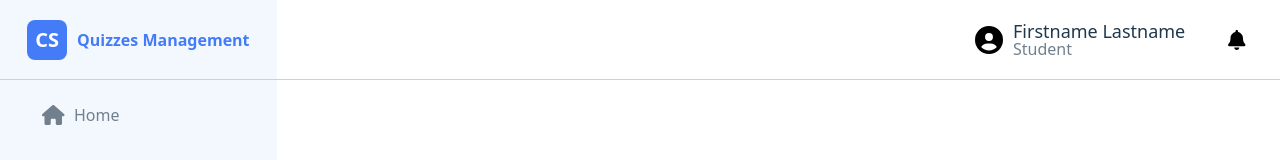
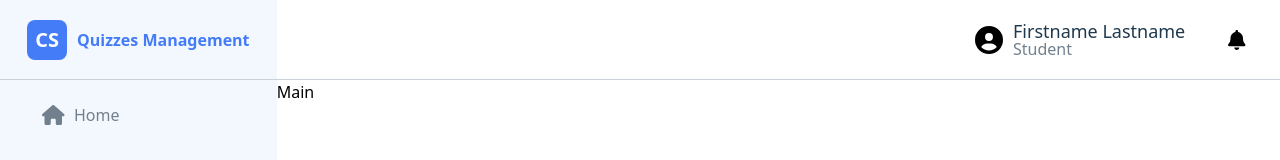
Before and after one commit to Putthakun/QuizzesManagementReact, a React (Vite) app in the folder QuizzesManagementFrontend/: page /home_student in a window 1280 px wide. Shown: the top 160 px of the page. Built offline with nearby package versions, Linux system fonts and the light colour scheme.

Commit message:
adjust navbar

```diff
--- a/QuizzesManagementFrontend/src/pages/student/Home_student.jsx
+++ b/QuizzesManagementFrontend/src/pages/student/Home_student.jsx
@@ -1,11 +1,22 @@
 import Navbar from "./navbar";
+import '../../styles/student/home.css';
+import Navbar_top from "./Navbar_top";
 
 export default function Home_student(){
 
     return (
         <>
+        <div className="main_home">
             <Navbar/>
+            <div className="main_home_right">
+                <div className="main_home_right_top">
+                    <Navbar_top/>
+                </div>
+                <div className="main_home_right_main">
+                    Main
+                </div>
+            </div>
+        </div>
         </>
-
     )
 }
--- a/QuizzesManagementFrontend/src/pages/student/Navbar.jsx
+++ b/QuizzesManagementFrontend/src/pages/student/Navbar.jsx
@@ -2,12 +2,11 @@ import '../../styles/student/student.css';
 import { Link } from 'react-router-dom';
 import { FontAwesomeIcon } from '@fortawesome/react-fontawesome'
 import { faHouse, faSquarePollVertical, faFilePen, faFile,
-    faFaceSmile, faArrowRightFromBracket, faBell,
-    faCircleUser} from '@fortawesome/free-solid-svg-icons'
+    faFaceSmile, faArrowRightFromBracket
+} from '@fortawesome/free-solid-svg-icons'
 
 export default function Navbar() {
     return (
-    <div className="main">
         <div className="left">
             <div className="left_top">
                 <div className="left_top_top">
@@ -28,26 +27,5 @@ export default function Navbar() {
                 </div>
             </div>
         </div>
-        <div className="right">
-            <div className="right_top">
-                <div className="right_top_free"></div>
-                <div className="right_top_tail">
-                    <div className="right_top_tail_left">
-                        <FontAwesomeIcon icon={faCircleUser} className='icon_user'/>
-                        <div className="right_top_tail_left_right">
-                            <p className="username">Firstname Lastname</p>
-                            <p className="student">Student</p>
-                        </div>
-                    </div>
-                    <div className="right_top_tail_right">
-                        <FontAwesomeIcon icon={faBell} className='icon_menu'/>
-                    </div>
-                </div>
-            </div>
-            <div className="right_main">
-
-            </div>
-        </div>
-    </div>
     )
 }
--- /dev/null
+++ b/QuizzesManagementFrontend/src/pages/student/Navbar_top.jsx
@@ -0,0 +1,26 @@
+import { FontAwesomeIcon } from '@fortawesome/react-fontawesome'
+import { faBell,faCircleUser } from '@fortawesome/free-solid-svg-icons'
+
+function Navbar_top() {
+  return (
+    <>
+        <div className="right_top">
+            <div className="right_top_free"></div>
+            <div className="right_top_tail">
+                <div className="right_top_tail_left">
+                    <FontAwesomeIcon icon={faCircleUser} className='icon_user'/>
+                    <div className="right_top_tail_left_right">
+                        <p className="username">Firstname Lastname</p>
+                        <p className="student">Student</p>
+                    </div>
+                </div>
+                <div className="right_top_tail_right">
+                    <FontAwesomeIcon icon={faBell} className='icon_menu'/>
+                </div>
+            </div>
+        </div>
+    </>
+  )
+}
+
+export default Navbar_top
--- /dev/null
+++ b/QuizzesManagementFrontend/src/styles/student/home.css
@@ -0,0 +1,14 @@
+.main_home{
+    display: flex;
+    /* background-color: aqua; */
+    height: 100vh;
+    margin: 0;
+}
+.main_home_right{
+    width: 85%;
+    /* background-color: red; */
+}
+.main_home_right_top{
+    width: 100%;
+    /* background-color: rgb(202, 110, 255); */
+}
```
